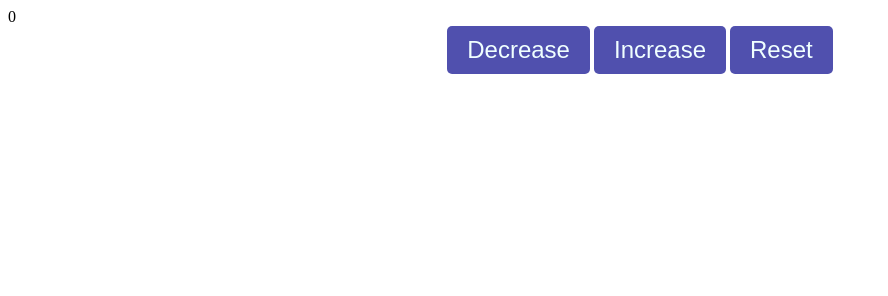
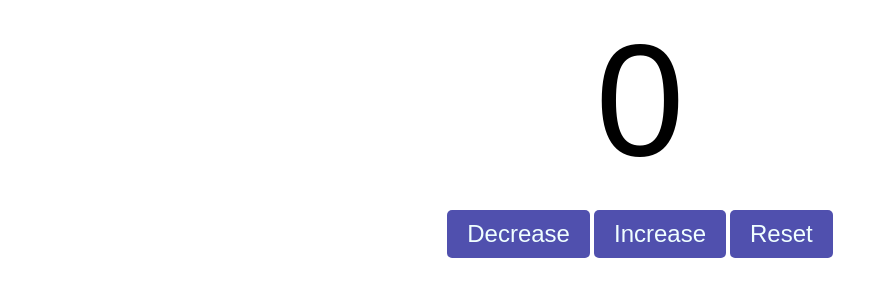
Before and after one commit to 15kay/CounterProgram, a plain HTML site: page index.html in a window 1280 px wide. Shown: the whole page, without its empty margins (0-888 px from the left). Drawn offline with Linux system fonts and the light colour scheme.

Commit message:
Update style.css

```diff
--- a/style.css
+++ b/style.css
@@ -1,4 +1,4 @@
-#diceLabel{
+#counterLabel{
     display: block;
     font-size: 10em;
     font-family: Arial, Helvetica, sans-serif;
```
